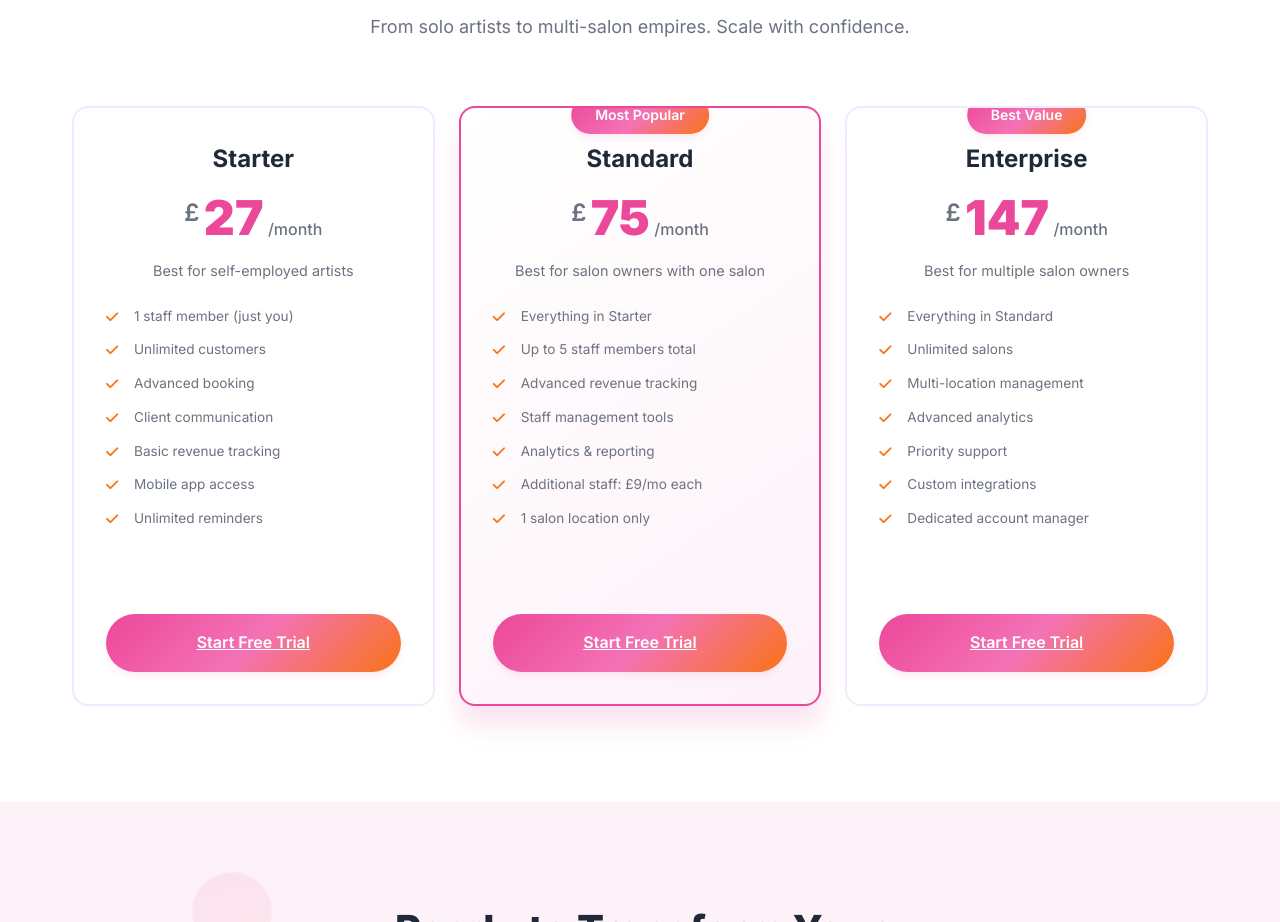
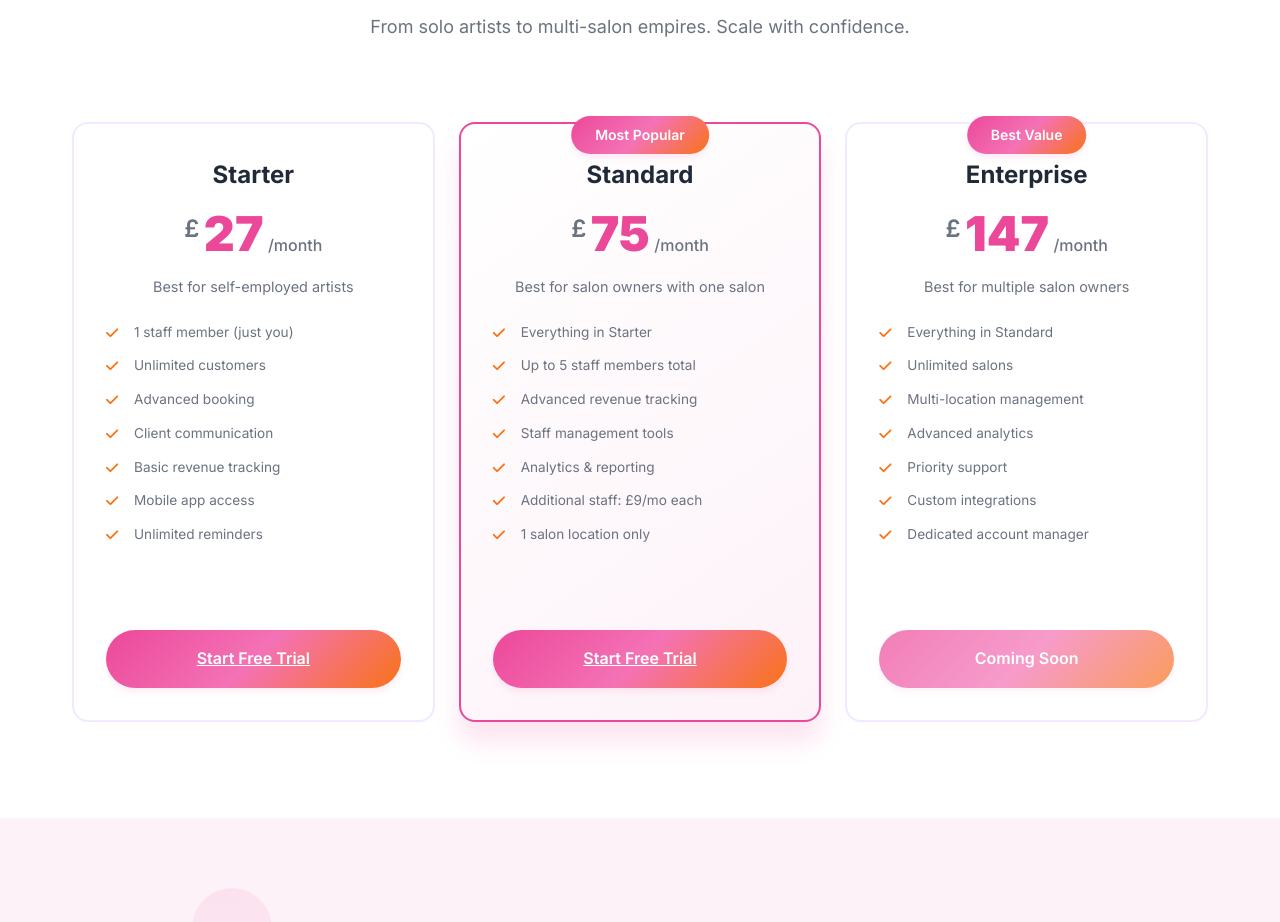
Before and after one commit to harrym-am/Salonsuitewebsite, a plain HTML site: page index.html in a window 1280 px wide. Shown: the part 5384-6306 px from the top of the page. Drawn offline with Linux system fonts and the light colour scheme.

Commit message:
Website pricing and plans changes

```diff
--- a/index.html
+++ b/index.html
@@ -34,7 +34,7 @@
                     <a href="ambassador.html" class="nav-link">Referral</a>
                 </li>
                 <li class="nav-item">
-                    <a href="https://app.salonsuite.app" class="nav-link cta-button">Start Free Trial</a>
+                    <a href="#pricing" class="nav-link cta-button">Start Free Trial</a>
                 </li>
             </ul>
             <div class="hamburger">
@@ -67,7 +67,7 @@
                     enhances client experience, and boosts your revenue with cutting-edge technology.
                 </p>
                 <div class="hero-cta">
-                    <a href="https://app.salonsuite.app" class="cta-primary">
+                    <a href="#pricing" class="cta-primary">
                         <span>Start Free Trial</span>
                         <i class="fas fa-arrow-right"></i>
                     </a>
@@ -283,7 +283,7 @@
                             <li><i class="fas fa-check"></i> Unlimited reminders</li>
                         </ul>
                     </div>
-                    <a href="https://app.salonsuite.app" class="pricing-cta">Start Free Trial</a>
+                    <a href="https://buy.stripe.com/14AcN5aBid3h3Vw0rP3sI00" class="pricing-cta">Start Free Trial</a>
                 </div>
 
                 <div class="pricing-card featured" data-aos="fade-up" data-aos-delay="100">
@@ -308,7 +308,7 @@
                             <li><i class="fas fa-check"></i> 1 salon location only</li>
                         </ul>
                     </div>
-                    <a href="https://app.salonsuite.app" class="pricing-cta featured">Start Free Trial</a>
+                    <a href="https://buy.stripe.com/eVqfZh7p67IX8bMdeB3sI02" class="pricing-cta featured">Start Free Trial</a>
                 </div>
 
                 <div class="pricing-card" data-aos="fade-up" data-aos-delay="200">
@@ -333,7 +333,7 @@
                             <li><i class="fas fa-check"></i> Dedicated account manager</li>
                         </ul>
                     </div>
-                    <a href="https://app.salonsuite.app" class="pricing-cta">Start Free Trial</a>
+                    <span class="pricing-cta coming-soon">Coming Soon</span>
                 </div>
             </div>
         </div>
@@ -355,7 +355,7 @@
                 <h2>Ready to Transform Your Salon?</h2>
                 <p>Join thousands of salon owners who've already revolutionized their business with Salon Suite.</p>
                 <div class="cta-buttons">
-                    <a href="https://app.salonsuite.app" class="cta-primary large">
+                    <a href="#pricing" class="cta-primary large">
                         <span>Start Your Free Trial</span>
                         <i class="fas fa-arrow-right"></i>
                     </a>
--- a/styles.css
+++ b/styles.css
@@ -1981,7 +1981,8 @@ html {
     grid-template-columns: repeat(3, 1fr);
     gap: 1.5rem;
     max-width: 1200px;
-    margin: 0 auto;
+    margin: 2rem auto 0;
+    padding-top: 1rem;
 }
 
 .pricing-card {
@@ -1992,7 +1993,7 @@ html {
     text-align: center;
     transition: all 0.3s ease;
     position: relative;
-    overflow: hidden;
+    overflow: visible;
     min-height: 600px;
     display: flex;
     flex-direction: column;
@@ -2018,7 +2019,7 @@ html {
 
 .pricing-badge {
     position: absolute;
-    top: -12px;
+    top: -8px;
     left: 50%;
     transform: translateX(-50%);
     background: var(--gradient-glossy);
@@ -2028,6 +2029,7 @@ html {
     font-size: 0.875rem;
     font-weight: 600;
     box-shadow: var(--shadow-md);
+    z-index: 10;
 }
 
 .pricing-header {
@@ -2119,6 +2121,17 @@ html {
 
 .pricing-cta.featured {
     background: var(--gradient-glossy);
+}
+
+.pricing-cta.coming-soon {
+    background: var(--gradient-glossy);
+    cursor: not-allowed;
+    opacity: 0.7;
+}
+
+.pricing-cta.coming-soon:hover {
+    transform: none;
+    box-shadow: var(--shadow-md);
 }
 
 /* CTA Section */
```
